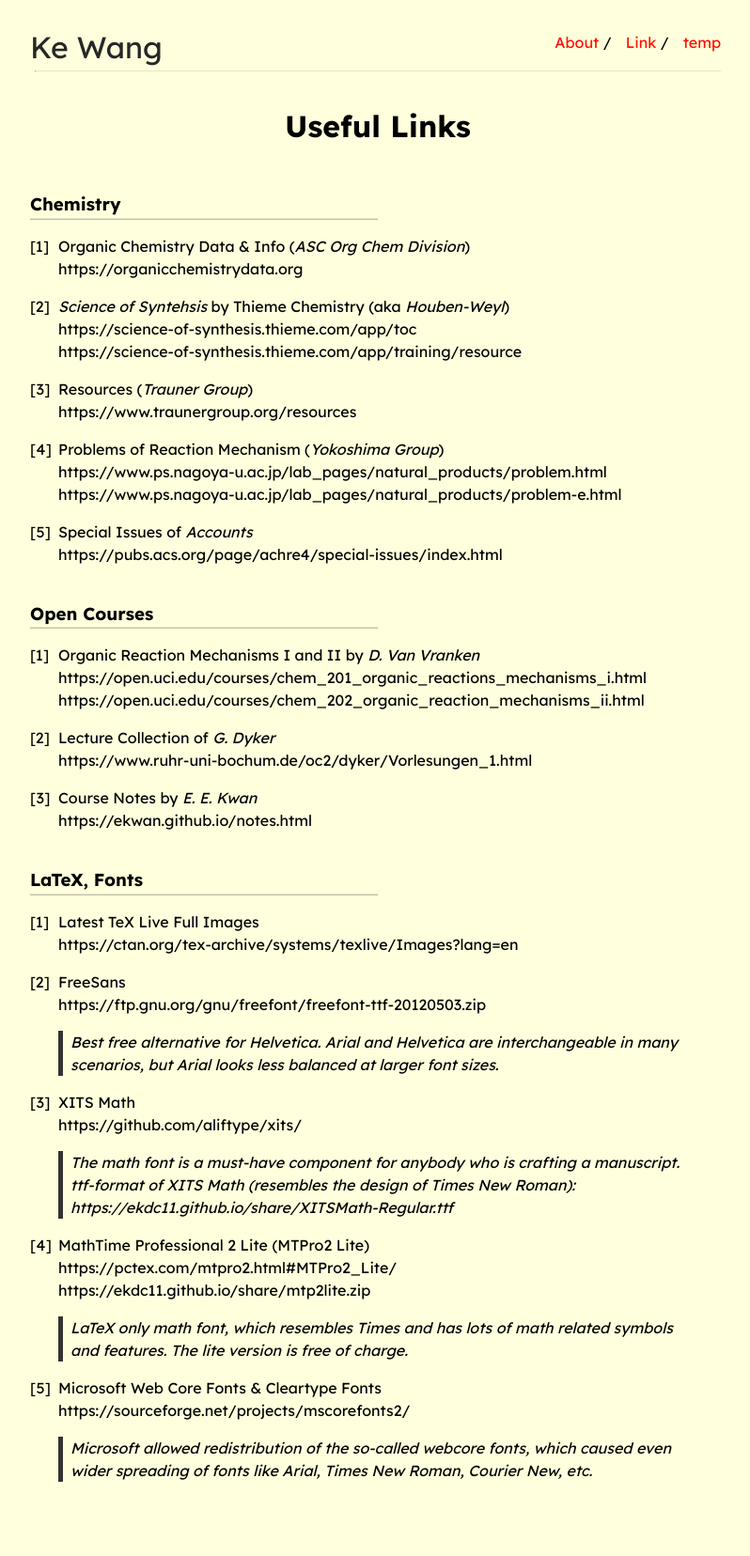
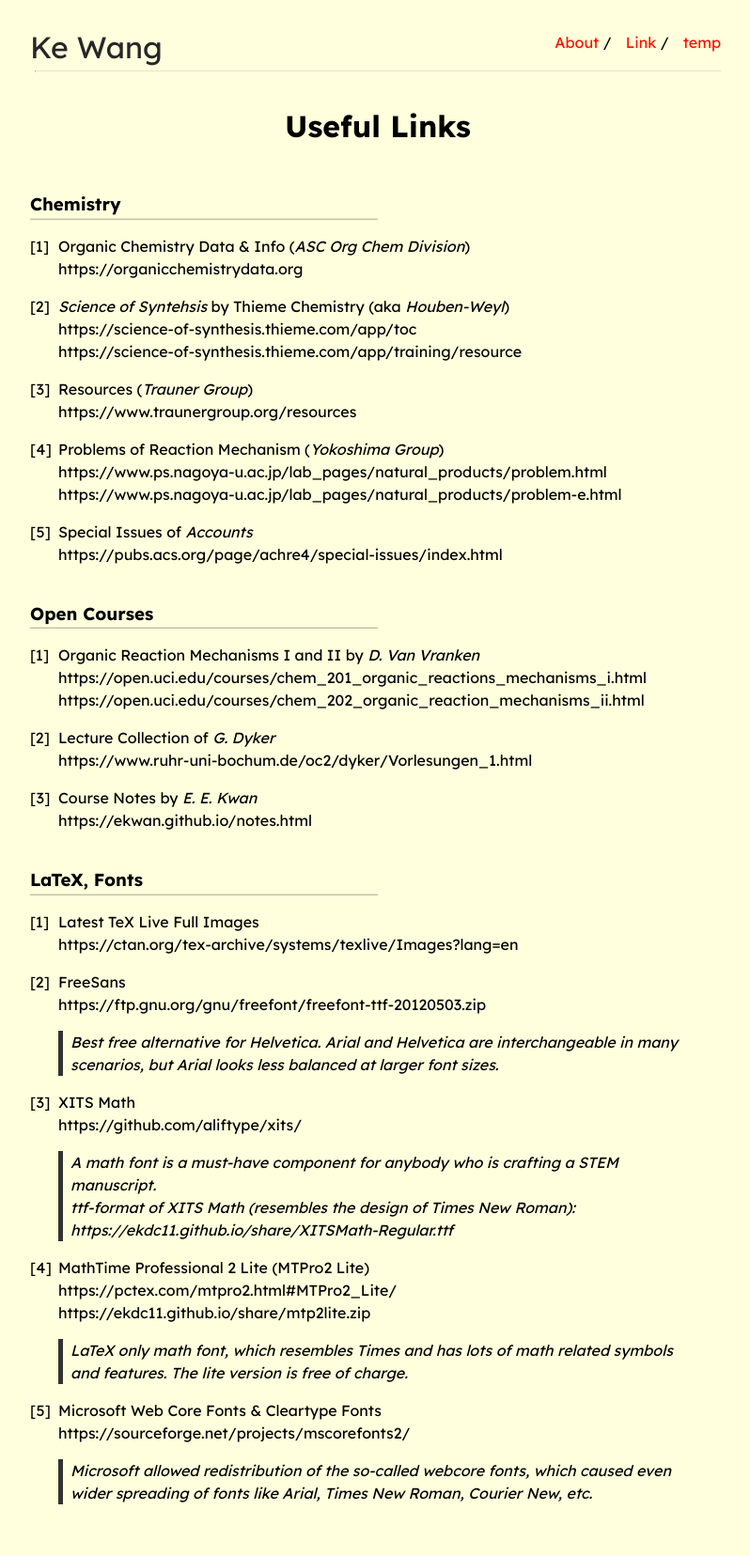
Before and after one commit to ekdc11/ekdc11.github.io, a Jekyll site: the page built from link.md, in a window 1280 px wide. Shown: the whole page at 94% size, without its empty margins (238-1036 px from the left). Built offline with Jekyll 4.4.1, drawn with Linux system fonts in a browser that asks for light colours; before the commit the page ends 1632 px from its top, so only the background shows below that.

Commit message:
Update link.md

```diff
--- a/link.md
+++ b/link.md
@@ -44,7 +44,7 @@ https://ftp.gnu.org/gnu/freefont/freefont-ttf-20120503.zip \
 
 1. XITS Math \
 https://github.com/aliftype/xits/ \
-> The math font is a must-have component for anybody who is crafting a manuscript. \
+> A math font is a must-have component for anybody who is crafting a STEM manuscript. \
 > ttf-format of XITS Math (resembles the design of Times New Roman): \
 > https://ekdc11.github.io/share/XITSMath-Regular.ttf
 
```
